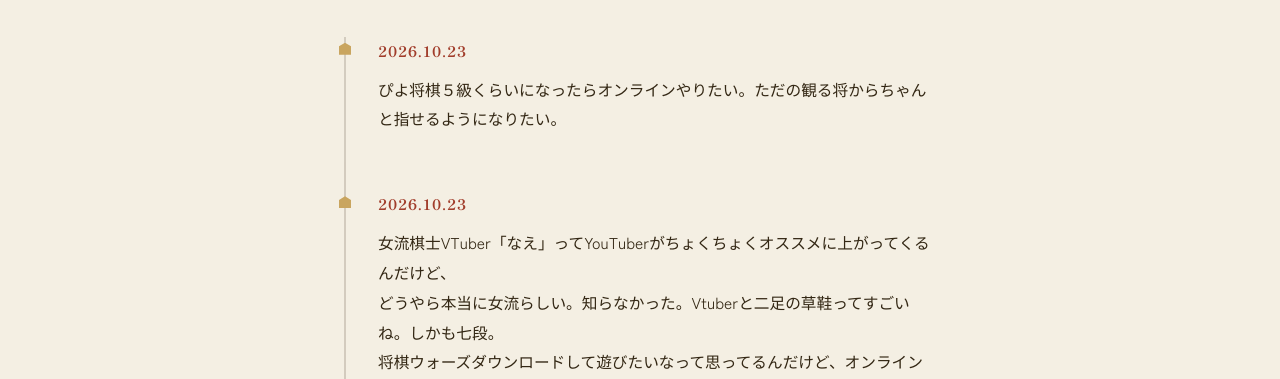
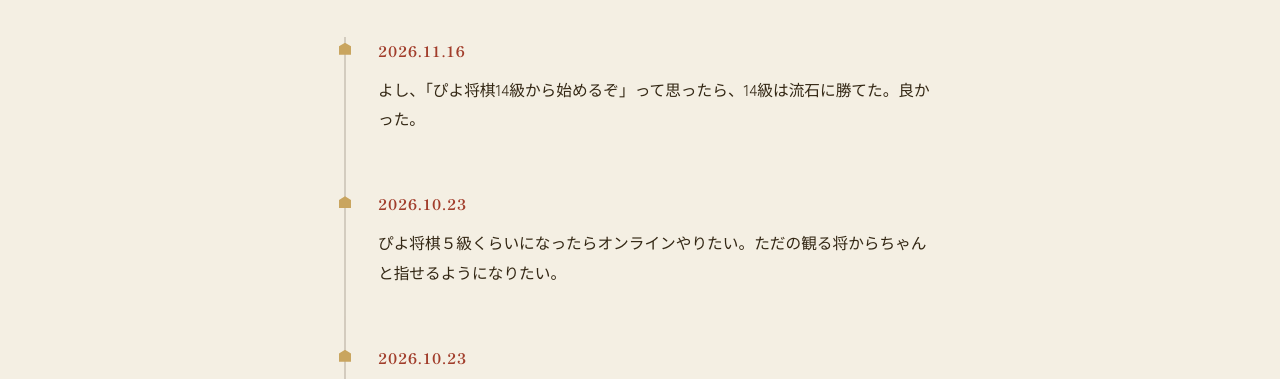
Before and after one commit to Azaleacreativeroom888/fan-shogi, a plain HTML site: page blog.html in a window 1280 px wide. Shown: the part 353-732 px from the top of the page. Drawn offline with Linux system fonts and the light colour scheme.

Commit message:
Add diary entry for November 16, 2026

```diff
--- a/blog.html
+++ b/blog.html
@@ -246,6 +246,11 @@
 <section class="diary">
 
   <div class="entry">
+    <div class="date">2026.11.16</div>
+    <p>よし、「ぴよ将棋14級から始めるぞ」って思ったら、14級は流石に勝てた。良かった。</p>
+  </div>
+
+  <div class="entry">
     <div class="date">2026.10.23</div>
     <p>ぴよ将棋５級くらいになったらオンラインやりたい。ただの観る将からちゃんと指せるようになりたい。</p>
   </div>
```
